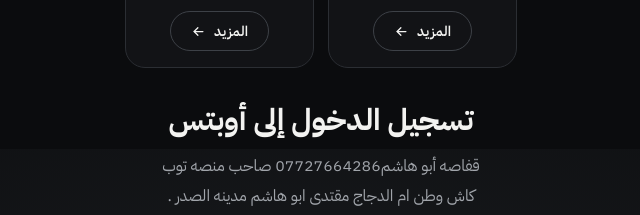
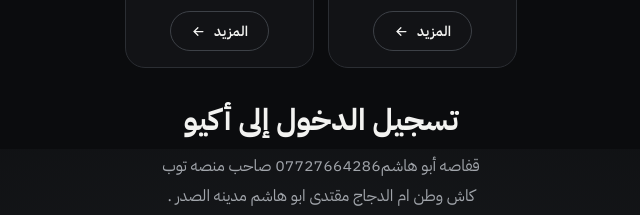
Before and after one commit to mj4433314-cmyk/ACCE-App, a plain HTML site: page index.html in a window 1280 px wide. Shown: the part 651-866 px from the top of the page, without its empty margins (319-959 px from the left). Drawn offline with Linux system fonts and the light colour scheme.

Commit message:
Update header title from 'أوبتس' to 'أكيو'

```diff
--- a/index.html
+++ b/index.html
@@ -279,7 +279,7 @@ h1{
   </section>
 
   <header class="head">
-    <h1>تسجيل الدخول إلى أوبتس</h1>
+    <h1>تسجيل الدخول إلى أكيو</h1>
     <p class="sub">قفاصه أبو هاشم07727664286 صاحب منصه توب كاش وطن ام الدجاج مقتدى ابو هاشم مدينه الصدر   .</p>
   </header>
 
```
